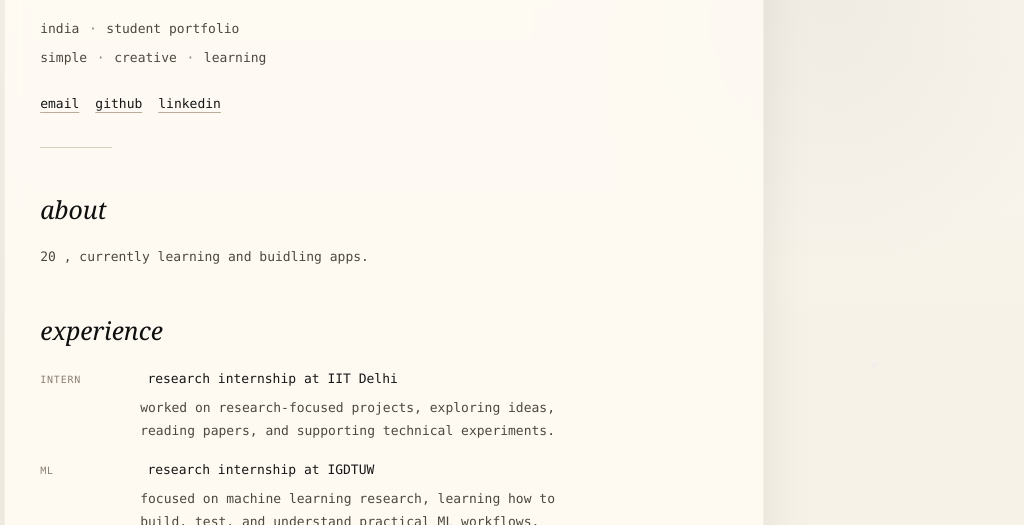
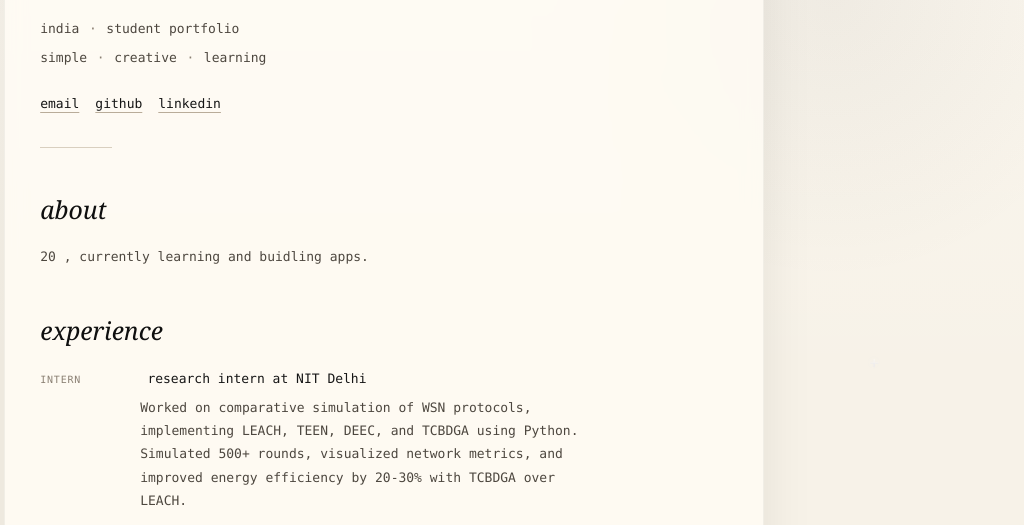
Before and after one commit to Nikita000kumari/Nikita_kumari06, a plain HTML site: page Nikita_kumari06.html in a window 1280 px wide. Shown: the part 258-783 px from the top of the page, without its empty margins (256-1280 px from the left). Drawn offline with Linux system fonts and the light colour scheme.

Commit message:
added intern experience and projects with detailed descriptions and links.

```diff
--- a/Nikita_kumari06.html
+++ b/Nikita_kumari06.html
@@ -422,10 +422,11 @@
 
         <div class="entry">
           <span class="entry-tag">intern</span>
-          <span>research internship at IIT Delhi</span>
+          <span>research intern at NIT Delhi</span>
         </div>
         <p class="entry-desc">
-          worked on research-focused projects, exploring ideas, reading papers, and supporting technical experiments.
+          Worked on comparative simulation of WSN protocols, implementing LEACH, TEEN, DEEC, and TCBDGA using Python.
+          Simulated 500+ rounds, visualized network metrics, and improved energy efficiency by 20-30% with TCBDGA over LEACH.
         </p>
 
         <div class="entry">
```
